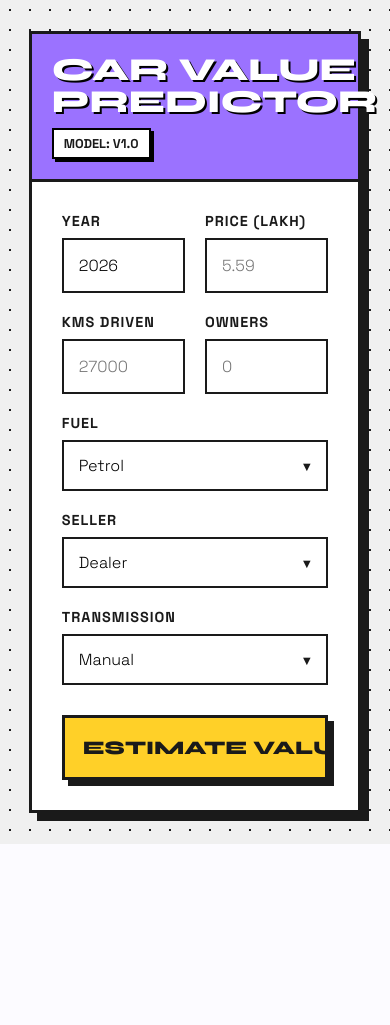
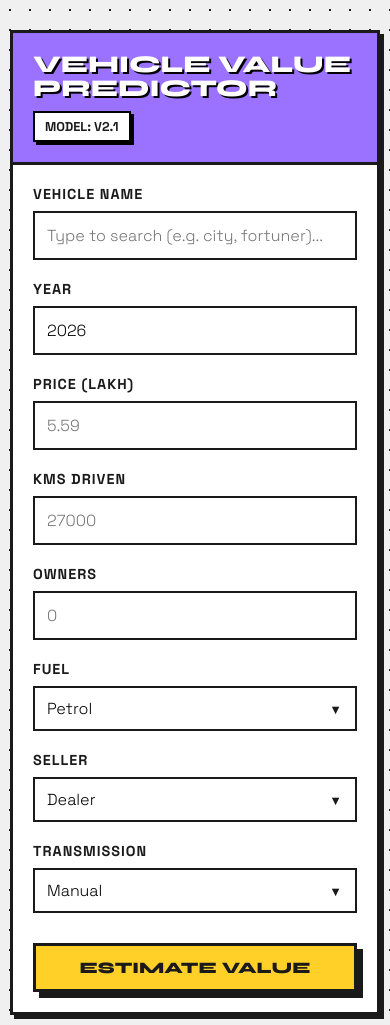
Before and after one commit to sreehariar04/car_price_app, a Flask app: page / in a window 390 px wide. Before the commit the page ends 844 px from the top, so only its background shows below. Run offline with Flask 3, Linux system fonts and the light colour scheme; parts of the project's set-up code (start-up, migrations or seed data) failed here and were passed over.

Commit message:
final commit

```diff
--- a/app.py
+++ b/app.py
@@ -1,21 +1,38 @@
 from flask import Flask, render_template, request
 import pickle
-import pandas as pd  # Import pandas
+import pandas as pd
+import numpy as np
 
 app = Flask(__name__)
 
-# Load Model and Scaler
+# 1. Load Model, Scaler, and the Name Encoder
+
 model = pickle.load(open("best_model.pkl", "rb"))
 scaler = pickle.load(open("scaler.pkl", "rb"))
+name_encoder = pickle.load(open("name_encoder.pkl", "rb"))
 
 @app.route("/")
 def home():
-    return render_template("index.html")
+    # Get the list of car names to populate the autocomplete list
+    car_names = list(name_encoder.classes_)
+    return render_template("index.html", car_names=car_names)
 
 @app.route("/predict", methods=["POST"])
 def predict():
+    # Always have the list ready for re-rendering the page
+    car_names = list(name_encoder.classes_)
+
     if request.method == "POST":
-        # Get input values
+       #user input
+        car_name_input = request.form["car_name"]
+
+
+        # If the user typed a name that isn't in our training data, stop here.
+        if car_name_input not in name_encoder.classes_:
+            return render_template('index.html',
+                                   prediction_text="Error: Car name not found. Please pick from the list.",
+                                   car_names=car_names)
+
         year = int(request.form["year"])
         present_price = float(request.form["present_price"])
         kms_driven = float(request.form["kms_driven"])
@@ -25,14 +42,19 @@ def predict():
         seller_type = request.form["seller_type"]
         transmission = request.form["transmission"]
 
-        # Manual Encoding
+
+        # Encode the Car Name using the encoder
+        car_name_encoded = name_encoder.transform([car_name_input])[0]
+
+        # Manual One-Hot Encoding
         fuel_diesel = 1 if fuel_type == "Diesel" else 0
         fuel_petrol = 1 if fuel_type == "Petrol" else 0
         seller_individual = 1 if seller_type == "Individual" else 0
         trans_manual = 1 if transmission == "Manual" else 0
 
-        # Create a Dictionary with EXACT column names from your notebook
+        #DataFrame with EXACT column order from training
         data_dict = {
+            'Car_Name': [car_name_encoded],
             'Year': [year],
             'Present_Price': [present_price],
             'Kms_Driven': [kms_driven],
@@ -42,24 +64,25 @@ def predict():
             'Seller_Type_Individual': [seller_individual],
             'Transmission_Manual': [trans_manual]
         }
-
-        # Convert to DataFrame
         df = pd.DataFrame(data_dict)
 
-        # Scale the data using the DataFrame
+        # Scale the data
         final_features = scaler.transform(df)
 
-        # Predict
+        #Prediction
         prediction = model.predict(final_features)
-
         output = round(prediction[0], 2)
 
         if output < 0:
-            return render_template('index.html', prediction_text="Sorry, you cannot sell this car")
+            return render_template('index.html',
+                                   prediction_text="Sorry, you cannot sell this car (Negative Value)",
+                                   car_names=car_names)
         else:
-            return render_template('index.html', prediction_text=f"Predicted Selling Price: ₹ {output} Lakhs")
+            return render_template('index.html',
+                                   prediction_text=f"Estimated Value: ₹ {output} Lakhs",
+                                   car_names=car_names)
 
-    return render_template("index.html")
+    return render_template("index.html", car_names=car_names)
 
 if __name__ == "__main__":
     app.run(debug=True)
--- /dev/null
+++ b/static/style.css
@@ -0,0 +1,223 @@
+/* --- VARIABLES --- */
+:root {
+    --bg-color: #f0f0f0;
+    --card-bg: #ffffff;
+    --accent: #FFD028; /* Pop Yellow */
+    --secondary: #9B72FF; /* Pop Purple */
+    --text: #1a1a1a;
+    --border: 3px solid #1a1a1a;
+    --shadow: 8px 8px 0px #1a1a1a;
+    --shadow-hover: 4px 4px 0px #1a1a1a;
+}
+
+/* --- BASE STYLES --- */
+* {
+    box-sizing: border-box;
+}
+
+body {
+    font-family: 'Space Grotesk', sans-serif;
+    background-color: var(--bg-color);
+    background-image: radial-gradient(#1a1a1a 1px, transparent 1px);
+    background-size: 20px 20px;
+    display: flex;
+    justify-content: center;
+    align-items: center;
+    min-height: 100vh;
+    margin: 0;
+    padding: 20px;
+    color: var(--text);
+}
+
+/* --- CARD CONTAINER --- */
+.card {
+    background: var(--card-bg);
+    border: var(--border);
+    box-shadow: var(--shadow);
+    padding: 0;
+    width: 100%;
+    max-width: 500px;
+    transition: all 0.2s ease;
+    position: relative;
+    /* Ensure it doesn't overflow on small screens */
+    overflow: hidden;
+}
+
+/* --- HEADER SECTION --- */
+.header {
+    background-color: var(--secondary);
+    padding: 20px;
+    border-bottom: var(--border);
+    display: flex;
+    align-items: center;
+    justify-content: space-between;
+}
+
+h2 {
+    font-family: 'Syne', sans-serif;
+    font-weight: 800;
+    font-size: 2rem;
+    margin: 0;
+    text-transform: uppercase;
+    color: white;
+    text-shadow: 2px 2px 0px #000;
+    line-height: 1;
+}
+
+.badge {
+    background: white;
+    border: 2px solid #000;
+    padding: 5px 10px;
+    font-weight: bold;
+    font-size: 0.8rem;
+    text-transform: uppercase;
+    box-shadow: 3px 3px 0px #000;
+}
+
+/* --- FORM AREA --- */
+.form-body {
+    padding: 30px;
+    display: flex;
+    flex-direction: column;
+    gap: 20px;
+}
+
+/* --- INPUTS --- */
+.input-group label {
+    display: block;
+    font-weight: 700;
+    margin-bottom: 8px;
+    font-size: 0.9rem;
+    text-transform: uppercase;
+    letter-spacing: 1px;
+}
+
+input, select {
+    width: 100%;
+    padding: 15px;
+    font-family: 'Space Grotesk', sans-serif;
+    font-size: 1rem;
+    font-weight: 500;
+    border: 2px solid #1a1a1a;
+    background-color: #fff;
+    border-radius: 0;
+    transition: all 0.2s;
+    appearance: none;
+}
+
+input:focus, select:focus {
+    outline: none;
+    background-color: #fff9e6;
+    box-shadow: 4px 4px 0px var(--text);
+    transform: translate(-2px, -2px);
+}
+
+/* Custom Select Arrow */
+.select-wrapper {
+    position: relative;
+}
+.select-wrapper::after {
+    content: "▼";
+    font-size: 0.8rem;
+    position: absolute;
+    right: 15px;
+    top: 50%;
+    transform: translateY(-50%);
+    pointer-events: none;
+    color: #1a1a1a;
+}
+
+/* --- BUTTON --- */
+input[type="submit"] {
+    background-color: var(--accent);
+    color: var(--text);
+    font-family: 'Syne', sans-serif;
+    font-weight: 800;
+    text-transform: uppercase;
+    font-size: 1.2rem;
+    border: var(--border);
+    box-shadow: 6px 6px 0px var(--text);
+    cursor: pointer;
+    margin-top: 10px;
+    padding: 18px;
+}
+
+input[type="submit"]:hover {
+    transform: translate(2px, 2px);
+    box-shadow: 4px 4px 0px var(--text);
+    background-color: #ffc400;
+}
+
+input[type="submit"]:active {
+    transform: translate(6px, 6px);
+    box-shadow: 0px 0px 0px var(--text);
+}
+
+/* --- RESULT BOX --- */
+.result-box {
+    margin: 30px;
+    background: #1a1a1a;
+    color: white;
+    padding: 20px;
+    text-align: center;
+    font-family: 'Syne', sans-serif;
+    font-size: 1.2rem;
+    border: 2px solid #1a1a1a;
+    display: flex;
+    justify-content: center;
+    align-items: center;
+    min-height: 60px;
+}
+
+/* ROW UTILITY  */
+
+.form-row {
+    display: flex;
+    gap: 20px;
+}
+
+.input-half {
+    flex: 1;
+}
+
+/* MOBILE VIEW OPTIMIZATION  */
+@media (max-width: 768px) {
+    body {
+        padding: 10px;
+        align-items: flex-start;
+    }
+
+    .card {
+        margin-top: 20px;
+        width: 100%;
+        box-shadow: 4px 4px 0px #1a1a1a;
+    }
+
+    .header {
+        flex-direction: column;
+        align-items: flex-start;
+        gap: 10px;
+    }
+
+    h2 {
+        font-size: 1.5rem;
+    }
+
+    .form-body {
+        padding: 20px;
+
+
+    .form-row {
+        flex-direction: column;
+        gap: 20px;
+    }
+
+    .input-half {
+        width: 100%;
+    }
+
+    input, select, input[type="submit"] {
+        padding: 12px;
+        font-size: 16px;
+    }
+}}
--- a/templates/index.html
+++ b/templates/index.html
@@ -3,214 +3,47 @@
 <head>
     <meta charset="UTF-8">
     <meta name="viewport" content="width=device-width, initial-scale=1.0">
-    <title>Price Estimator</title>
+    <title>Vehicle Value Predictor</title>
     <link href="https://fonts.googleapis.com/css2?family=Space+Grotesk:wght@300;700&family=Syne:wght@400;800&display=swap" rel="stylesheet">
-    <style>
-        /* --- VARIABLES --- */
-        :root {
-            --bg-color: #f0f0f0;
-            --card-bg: #ffffff;
-            --accent: #FFD028; /* Pop Yellow */
-            --secondary: #9B72FF; /* Pop Purple */
-            --text: #1a1a1a;
-            --border: 3px solid #1a1a1a;
-            --shadow: 8px 8px 0px #1a1a1a;
-            --shadow-hover: 4px 4px 0px #1a1a1a;
-        }
-
-        /* --- BASE STYLES --- */
-        * {
-            box-sizing: border-box;
-        }
-
-        body {
-            font-family: 'Space Grotesk', sans-serif;
-            background-color: var(--bg-color);
-            /* Dot Pattern Background */
-            background-image: radial-gradient(#1a1a1a 1px, transparent 1px);
-            background-size: 20px 20px;
-            display: flex;
-            justify-content: center;
-            align-items: center;
-            min-height: 100vh;
-            margin: 0;
-            padding: 20px;
-            color: var(--text);
-        }
-
-        /* --- CARD CONTAINER --- */
-        .card {
-            background: var(--card-bg);
-            border: var(--border);
-            box-shadow: var(--shadow);
-            padding: 0;
-            width: 100%;
-            max-width: 500px;
-            transition: all 0.2s ease;
-            position: relative;
-        }
-
-        /* --- HEADER SECTION --- */
-        .header {
-            background-color: var(--secondary);
-            padding: 20px;
-            border-bottom: var(--border);
-            display: flex;
-            align-items: center;
-            justify-content: space-between;
-        }
-
-        h2 {
-            font-family: 'Syne', sans-serif;
-            font-weight: 800;
-            font-size: 2rem;
-            margin: 0;
-            text-transform: uppercase;
-            color: white;
-            text-shadow: 2px 2px 0px #000;
-            line-height: 1;
-        }
-
-        .badge {
-            background: white;
-            border: 2px solid #000;
-            padding: 5px 10px;
-            font-weight: bold;
-            font-size: 0.8rem;
-            text-transform: uppercase;
-            box-shadow: 3px 3px 0px #000;
-        }
-
-        /* --- FORM AREA --- */
-        .form-body {
-            padding: 30px;
-            display: flex;
-            flex-direction: column;
-            gap: 20px;
-        }
-
-        /* --- INPUTS --- */
-        .input-group label {
-            display: block;
-            font-weight: 700;
-            margin-bottom: 8px;
-            font-size: 0.9rem;
-            text-transform: uppercase;
-            letter-spacing: 1px;
-        }
-
-        input, select {
-            width: 100%;
-            padding: 15px;
-            font-family: 'Space Grotesk', sans-serif;
-            font-size: 1rem;
-            font-weight: 500;
-            border: 2px solid #1a1a1a;
-            background-color: #fff;
-            border-radius: 0; /* Sharp edges */
-            transition: all 0.2s;
-            appearance: none;
-        }
-
-        input:focus, select:focus {
-            outline: none;
-            background-color: #fff9e6; /* Light yellow tint */
-            box-shadow: 4px 4px 0px var(--text);
-            transform: translate(-2px, -2px);
-        }
-
-        /* Custom Select Arrow */
-        .select-wrapper {
-            position: relative;
-        }
-        .select-wrapper::after {
-            content: "▼";
-            font-size: 0.8rem;
-            position: absolute;
-            right: 15px;
-            top: 50%;
-            transform: translateY(-50%);
-            pointer-events: none;
-            color: #1a1a1a;
-        }
-
-        /* --- BUTTON --- */
-        input[type="submit"] {
-            background-color: var(--accent);
-            color: var(--text);
-            font-family: 'Syne', sans-serif;
-            font-weight: 800;
-            text-transform: uppercase;
-            font-size: 1.2rem;
-            border: var(--border);
-            box-shadow: 6px 6px 0px var(--text);
-            cursor: pointer;
-            margin-top: 10px;
-            padding: 18px;
-        }
-
-        input[type="submit"]:hover {
-            transform: translate(2px, 2px);
-            box-shadow: 4px 4px 0px var(--text);
-            background-color: #ffc400;
-        }
-
-        input[type="submit"]:active {
-            transform: translate(6px, 6px);
-            box-shadow: 0px 0px 0px var(--text);
-        }
-
-        /* --- RESULT BOX --- */
-        .result-box {
-            margin: 30px;
-            background: #1a1a1a;
-            color: white;
-            padding: 20px;
-            text-align: center;
-            font-family: 'Syne', sans-serif;
-            font-size: 1.2rem;
-            border: 2px solid #1a1a1a;
-            /* Only show if there is text */
-            display: flex;
-            justify-content: center;
-            align-items: center;
-            min-height: 60px;
-        }
-
-        /* --- MOBILE TWEAKS --- */
-        @media (max-width: 480px) {
-            .card { width: 95%; }
-            .header { flex-direction: column; align-items: flex-start; gap: 10px; }
-        }
-    </style>
+    <link rel="stylesheet" href="{{ url_for('static', filename='style.css') }}">
 </head>
 <body>
 
     <div class="card">
         <div class="header">
-            <h2>Car Value<br>Predictor</h2>
-            <div class="badge">Model: v1.0</div>
+            <h2>Vehicle Value<br>Predictor</h2>
+            <div class="badge">Model: v2.1</div>
         </div>
 
         <form action="/predict" method="post" class="form-body">
 
-            <div style="display: flex; gap: 20px;">
-                <div class="input-group" style="flex: 1;">
+            <div class="input-group">
+                <label for="car_name">Vehicle Name</label>
+                <input type="text" name="car_name" list="car_list" placeholder="Type to search (e.g. city, fortuner)..." required autocomplete="off">
+                <datalist id="car_list">
+                    {% for car in car_names %}
+                        <option value="{{ car }}">
+                    {% endfor %}
+                </datalist>
+            </div>
+
+            <div class="form-row">
+                <div class="input-group input-half">
                     <label for="year">Year</label>
                     <input type="number" id="year" name="year" required min="1990" max="2030">
                 </div>
-                <div class="input-group" style="flex: 1;">
+                <div class="input-group input-half">
                     <label for="present_price">Price (Lakh)</label>
                     <input type="text" id="present_price" name="present_price" placeholder="5.59" required>
                 </div>
             </div>
 
-            <div style="display: flex; gap: 20px;">
-                <div class="input-group" style="flex: 1;">
+            <div class="form-row">
+                <div class="input-group input-half">
                     <label for="kms_driven">KMs Driven</label>
                     <input type="text" id="kms_driven" name="kms_driven" placeholder="27000" required>
                 </div>
-                <div class="input-group" style="flex: 1;">
+                <div class="input-group input-half">
                     <label for="owner">Owners</label>
                     <input type="number" id="owner" name="owner" placeholder="0" min="0" max="10" required>
                 </div>
```
Also changed, not shown: 3 other files.
